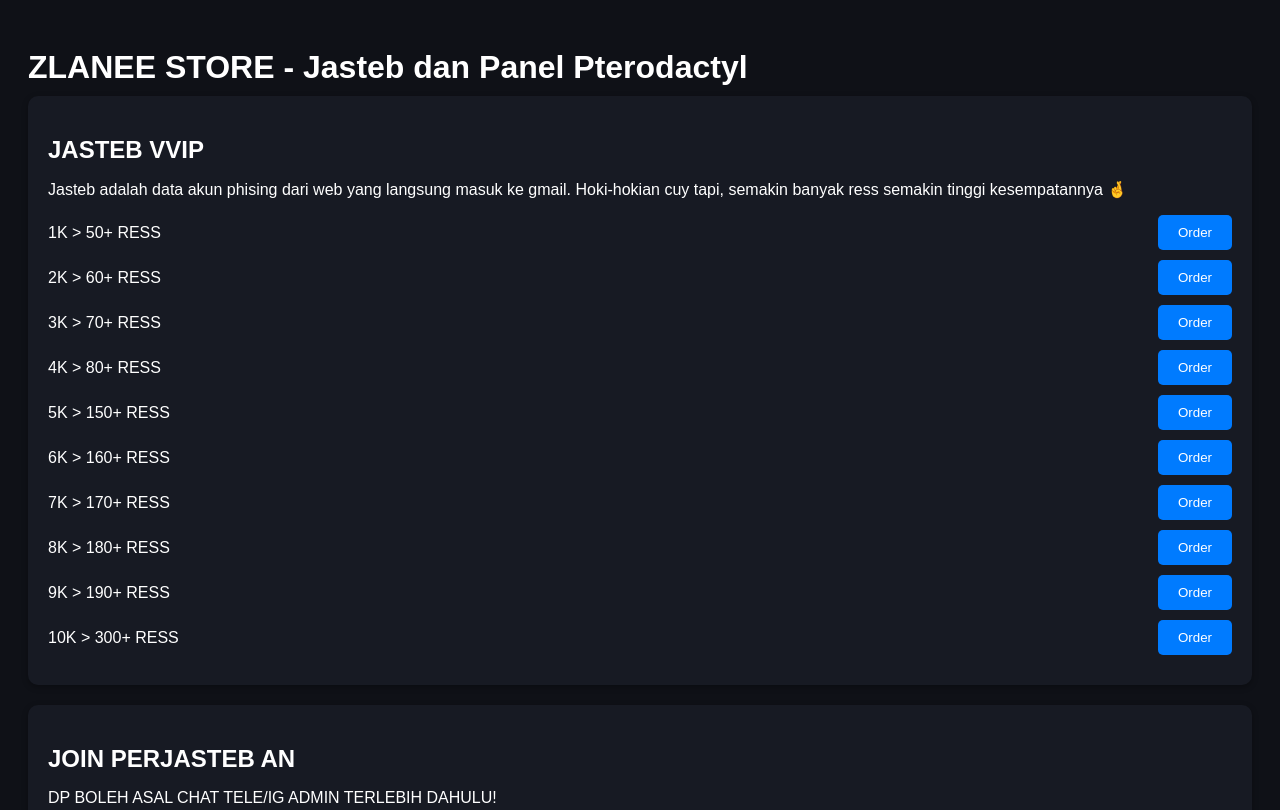
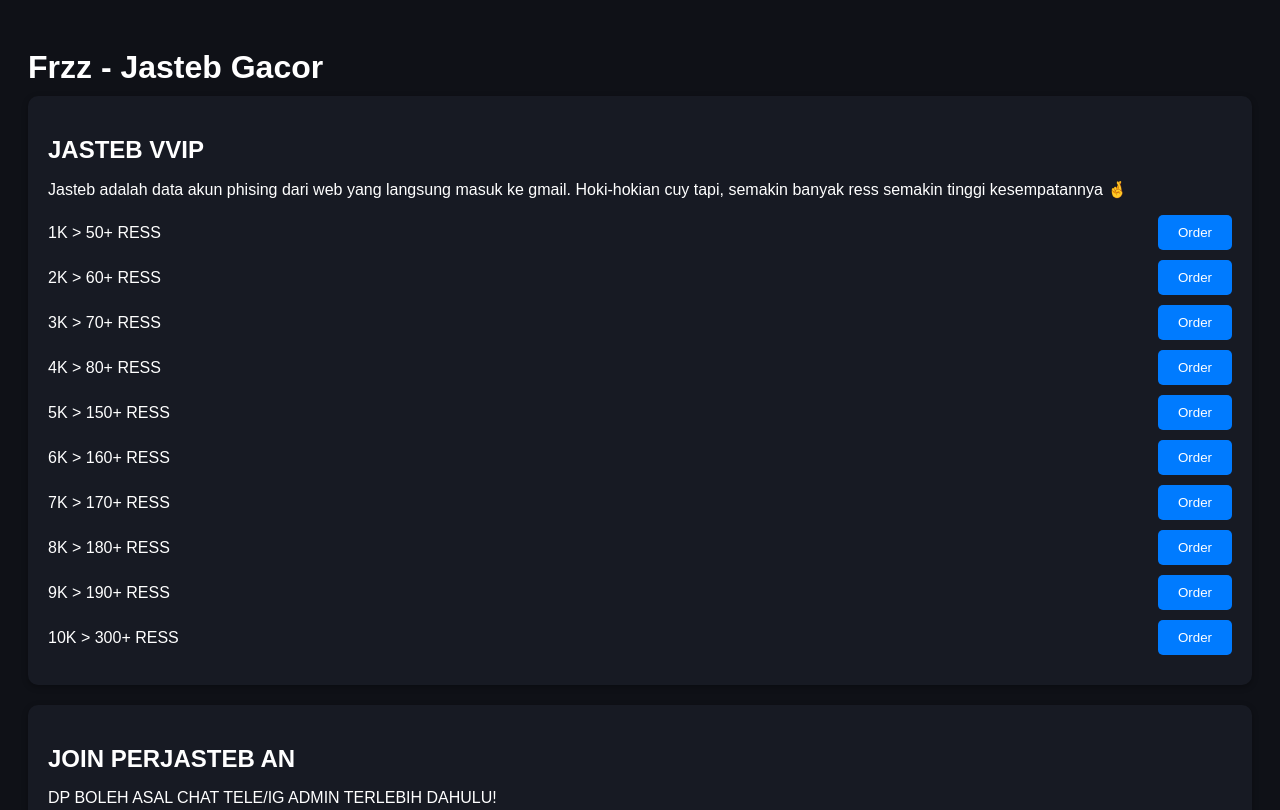
Before and after one commit to valday19/frzzstore, a plain HTML site: page index.html in a window 1280 px wide. Shown: the top 810 px of the page. Drawn offline with Linux system fonts and the light colour scheme.

Commit message:
Update index.html

```diff
--- a/index.html
+++ b/index.html
@@ -3,12 +3,12 @@
 <head>
   <meta charset="UTF-8" />
   <meta name="viewport" content="width=device-width, initial-scale=1.0" />
-  <title>ZLANEE STORE - Jasteb dan Panel pterodactyl</title>
+  <title>Frzz store - Jasteb gacor</title>
   <link rel="stylesheet" href="style.css" />
   <link rel="stylesheet" href="https://cdnjs.cloudflare.com/ajax/libs/font-awesome/6.5.0/css/all.min.css">
 </head>
 <body>
-  <h1>ZLANEE STORE - Jasteb dan Panel Pterodactyl</h1>
+  <h1>Frzz - Jasteb Gacor</h1>
   <input type="hidden" id="produkInput" />
 
   <div class="card">
```
